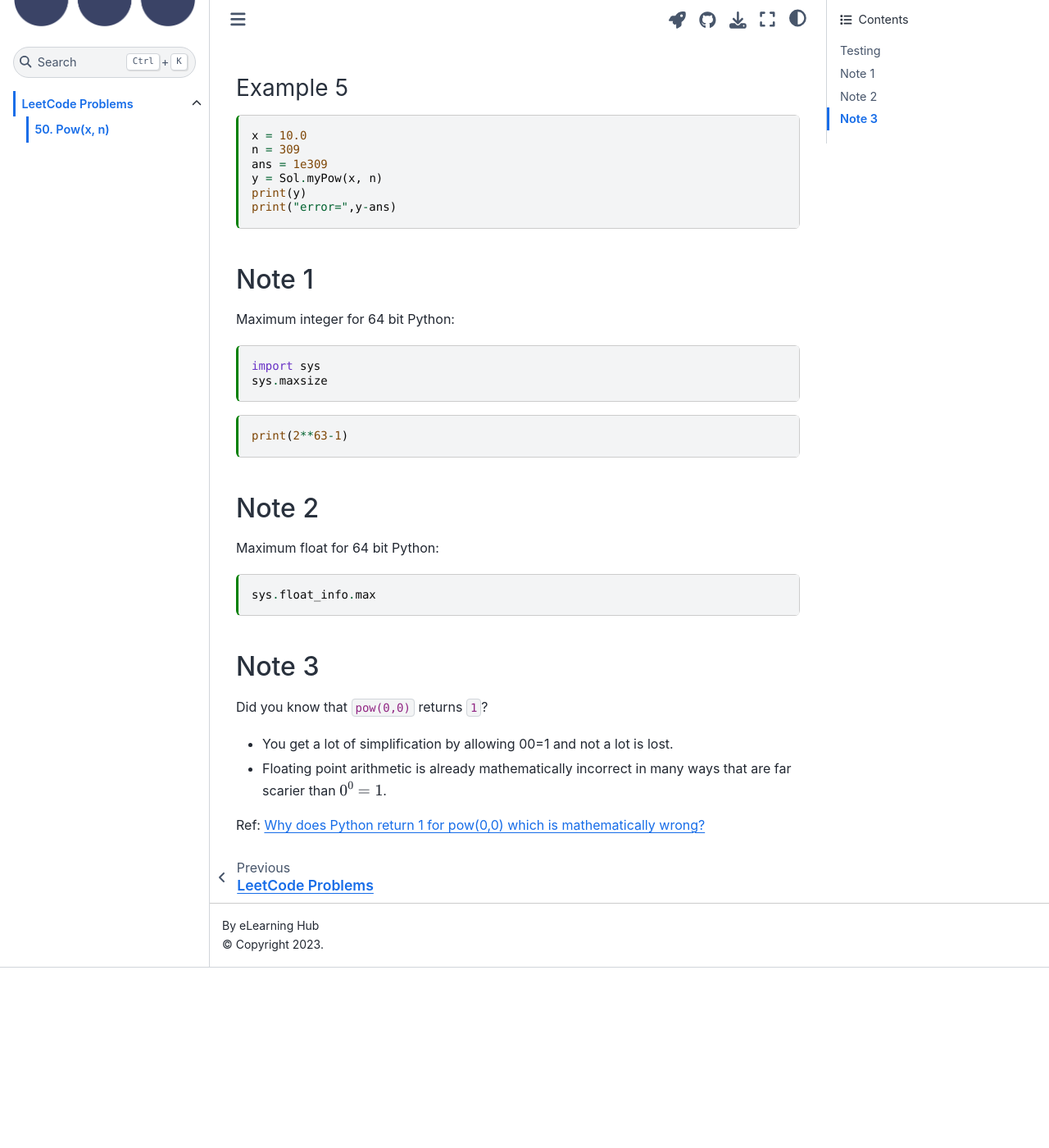
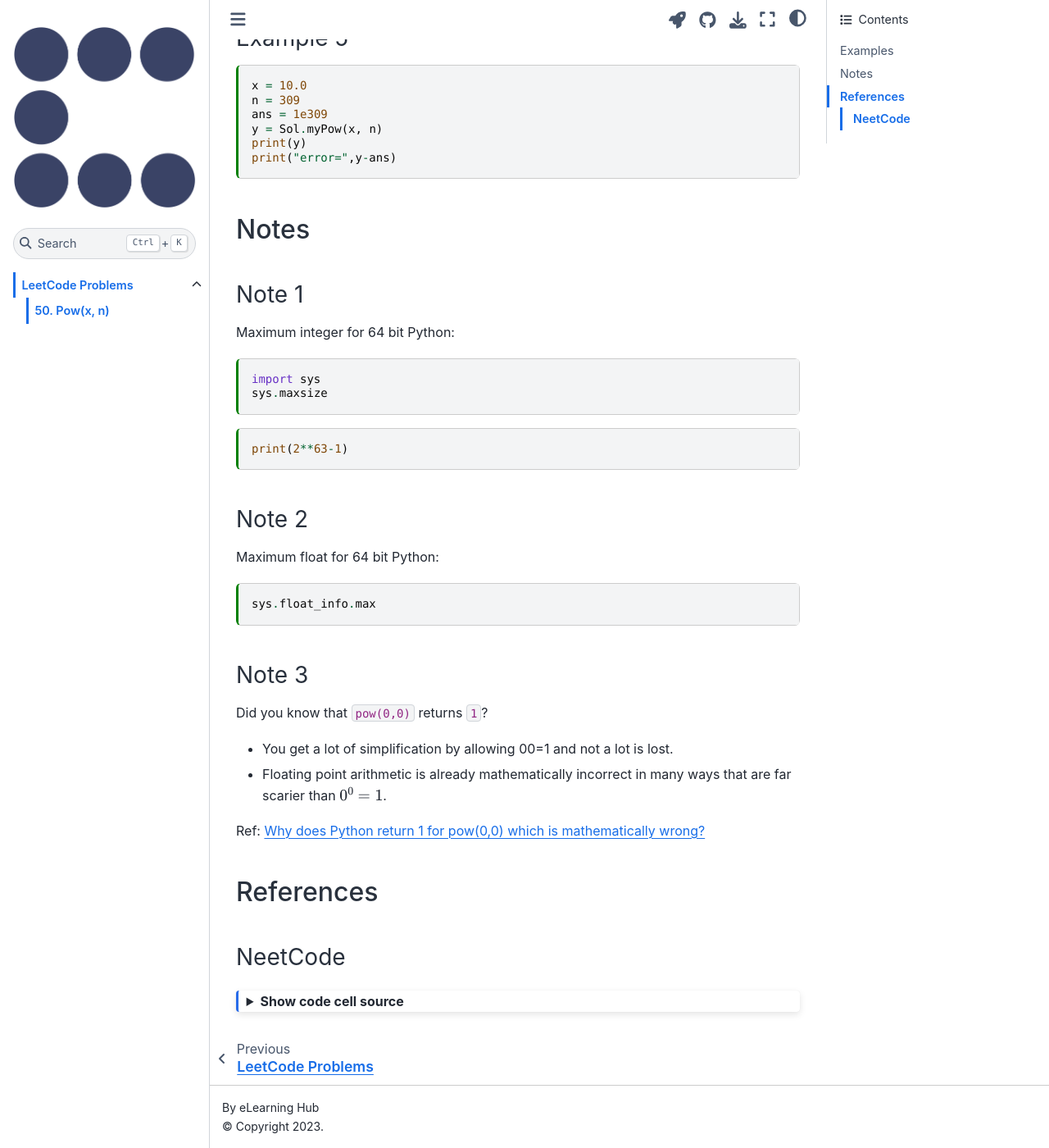
Before and after one commit to eLearningHub/Coding-Book, a Jupyter Book: the page built from leetcode/0050-powx-n.md, in a window 1280 px wide and 1400 px high, scrolled down 1629 px. Shown: the whole window at 82% size. Built offline with Jupyter Book 1.0.4 settings and Sphinx 7.4.7 and the Sphinx Book theme 1.1.4, drawn with Linux system fonts in a browser that asks for light colours; before the commit the page ends 2809 px from its top, so only the background shows below that; some of the changed text lies outside the part shown.

Commit message:
NeetCode

````diff
--- a/leetcode/0050-powx-n.md
+++ b/leetcode/0050-powx-n.md
@@ -23,12 +23,6 @@
 - `-10^4 <= x^n <= 10^4`
 
 ```{code-cell} ipython3
-:tags: ["hide-input"]
-from IPython.display import YouTubeVideo
-YouTubeVideo('g9YQyYi4IQQ')
-```
-
-```{code-cell} ipython3
 class Solution:
     def myPow(self, x: float, n: int) -> float:
         if n ==0:
@@ -45,7 +39,7 @@
 Sol = Solution()
 ```
 
-## Testing
+## Examples
 
 ### Example 1
 
@@ -102,7 +96,8 @@
 print("error=",y-ans)
 ```
 
-## Note 1
+## Notes
+### Note 1
 
 Maximum integer for 64 bit Python:
 
@@ -115,7 +110,7 @@
 print(2**63-1)
 ```
 
-## Note 2
+### Note 2
 
 Maximum float for 64 bit Python:
 
@@ -123,7 +118,7 @@
 sys.float_info.max
 ```
 
-## Note 3
+### Note 3
 
 Did you know that `pow(0,0)` returns `1`?
 
@@ -131,3 +126,13 @@
 - Floating point arithmetic is already mathematically incorrect in many ways that are far scarier than $0^0=1$.
 
 Ref: [Why does Python return 1 for pow(0,0) which is mathematically wrong?](https://www.quora.com/Why-does-Python-return-1-for-pow-0-0-which-is-mathematically-wrong)
+
+## References
+
+### NeetCode
+
+```{code-cell} ipython3
+:tags: ["hide-input"]
+from IPython.display import YouTubeVideo
+YouTubeVideo('g9YQyYi4IQQ')
+```
````
